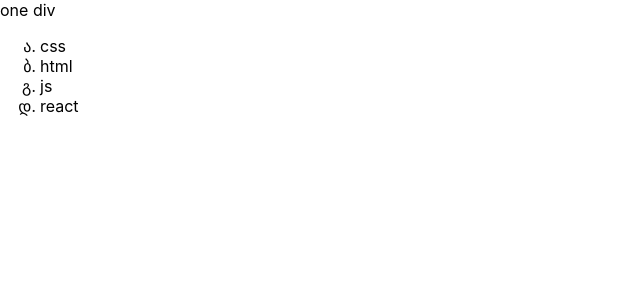
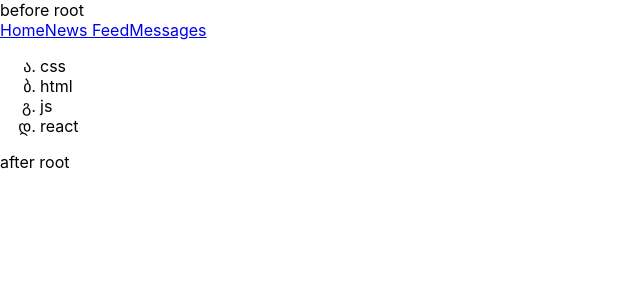
Before and after one commit to Cyberplata/samurai-way-main, a React (Create React App) app: page / in a window 1280 px wide. Shown: the top 300 px of the page, without its empty margins (0-640 px from the left). Built offline with nearby package versions, Linux system fonts and the light colour scheme.

Commit message:
07.Уроки React JS (Что такое Компонента). Changed App component, add Technologies component and Header component. Add 4 files javascript 08 урок

```diff
--- /dev/null
+++ b/libraries/yandex.js
@@ -0,0 +1,4 @@
+let openYandex = () => {
+    // connect to Yandex
+    // show map
+}
--- a/public/index.html
+++ b/public/index.html
@@ -28,7 +28,9 @@
   </head>
   <body>
     <noscript>You need to enable JavaScript to run this app.</noscript>
+    before root
     <div id="root"></div>
+    after root
     <!--
       This HTML file is a template.
       If you open it directly in the browser, you will see an empty page.
--- a/src/App.tsx
+++ b/src/App.tsx
@@ -4,8 +4,15 @@
 const App = () => {
     return (
         <div>
-            <div>one div</div>
-            <div className="App">
+            <Header/>
+            <Technologies/>
+        </div>
+    );
+}
+
+const Technologies = () => {
+    return (
+        <div>
             <ul>
                 <li>css</li>
                 <li>html</li>
@@ -13,8 +20,18 @@
                 <li>react</li>
             </ul>
         </div>
+    )
+}
+
+const Header = () => {
+    return (
+        <div>
+            <a href='#s'>Home</a>
+            <a href='#s'>News Feed</a>
+            <a href='#s'>Messages</a>
         </div>
     );
 }
 
+
 export default App;
```
Also changed, not shown: google.js (added), libraries/maps.js (added), main.js (added). Lines whose indentation alone changed are shown as unchanged.
